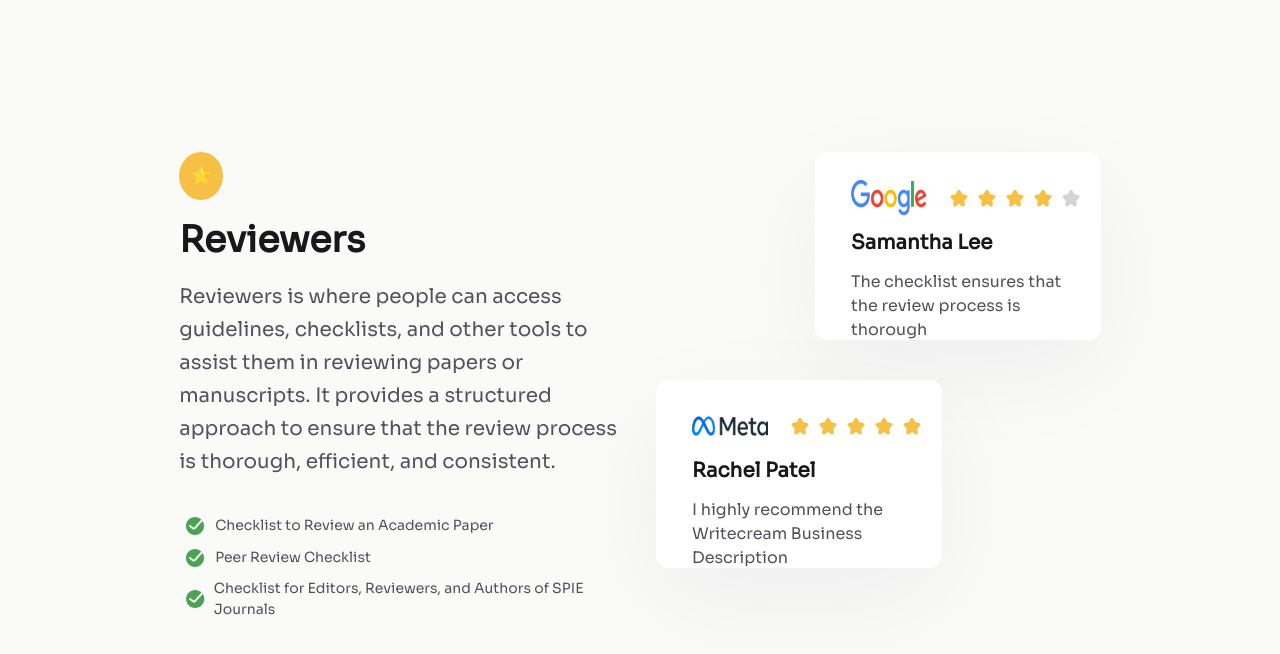
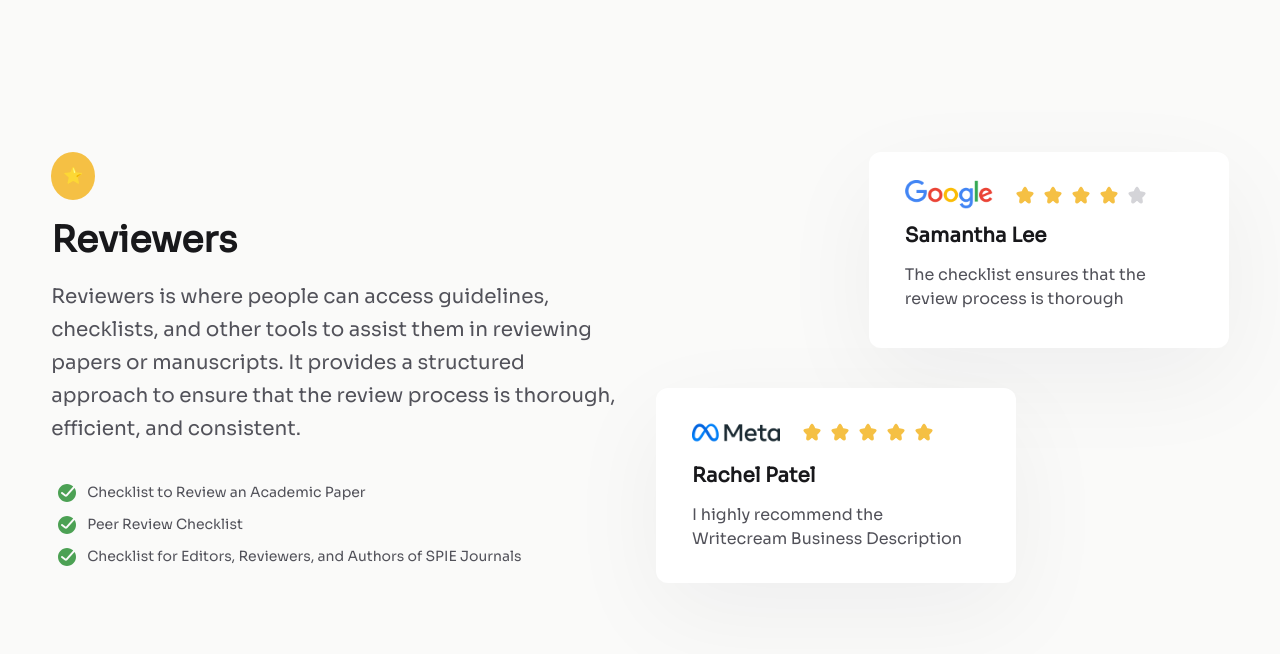
Before and after one commit to h-yoshikawa44/ch-testimonial-page, a website built with Vite: page index.html in a window 1280 px wide. Built offline with nearby package versions, Linux system fonts and the light colour scheme.

Commit message:
feat: レイアウト系のスタイルを640px起点にした(#3)
1024pxまではflexで、以降はgrid。

```diff
--- a/css/style.css
+++ b/css/style.css
@@ -51,13 +51,8 @@ a {
   }
 }
 
+/* デザインの都合で 1024px から、この max-width にする */
 @media (width > 1024px) {
-  .container {
-    max-width: 1024px;
-  }
-}
-
-@media (width > 1280px) {
   .container {
     max-width: 1280px;
   }
@@ -89,8 +84,22 @@ a {
 /* Layout */
 
 .reviewers-section {
+  display: flex;
+  flex-direction: column;
+}
+
+.layout__testmonial-card-google {
+  margin-left: auto;
+}
+
+.layout__testmonial-card-meta {
+  margin-right: auto;
+}
+
+@media (width > 1024px) {
+  .reviewers-section {
     display: grid;
-  grid-template-rows: repeat(2, 188px);
+    grid-template-rows: repeat(2, minmax(188px, 1fr));
     grid-template-columns: repeat(12, 1fr);
     gap: 40px 32px;
   }
@@ -108,6 +117,7 @@ a {
   .layout__testmonial-card-meta {
     grid-row: 2 / 3;
     grid-column: 7 / 11;
+  }
 }
 
 /* Reviewers */
@@ -178,7 +188,7 @@ a {
 
 .testmonial-card__logo {
   width: 88px;
-  height: 36px;
+  height: auto;
 }
 
 .testmonial-card__five-star {
@@ -207,26 +217,3 @@ a {
   font-size: 1rem;
   color: var(--text-secondary);
 }
-
-/* ====================
-mobile～laptop
-==================== */
-
-@media (width < 1279px) {
-  /* main
-  -------------------- */
-
-  /* Layout */
-  .reviewers-section {
-    display: flex;
-    flex-direction: column;
-  }
-
-  .layout__testmonial-card-google {
-    margin-left: auto;
-  }
-
-  .layout__testmonial-card-meta {
-    margin-right: auto;
-  }
-}
```
Lines whose indentation alone changed are shown as unchanged.
